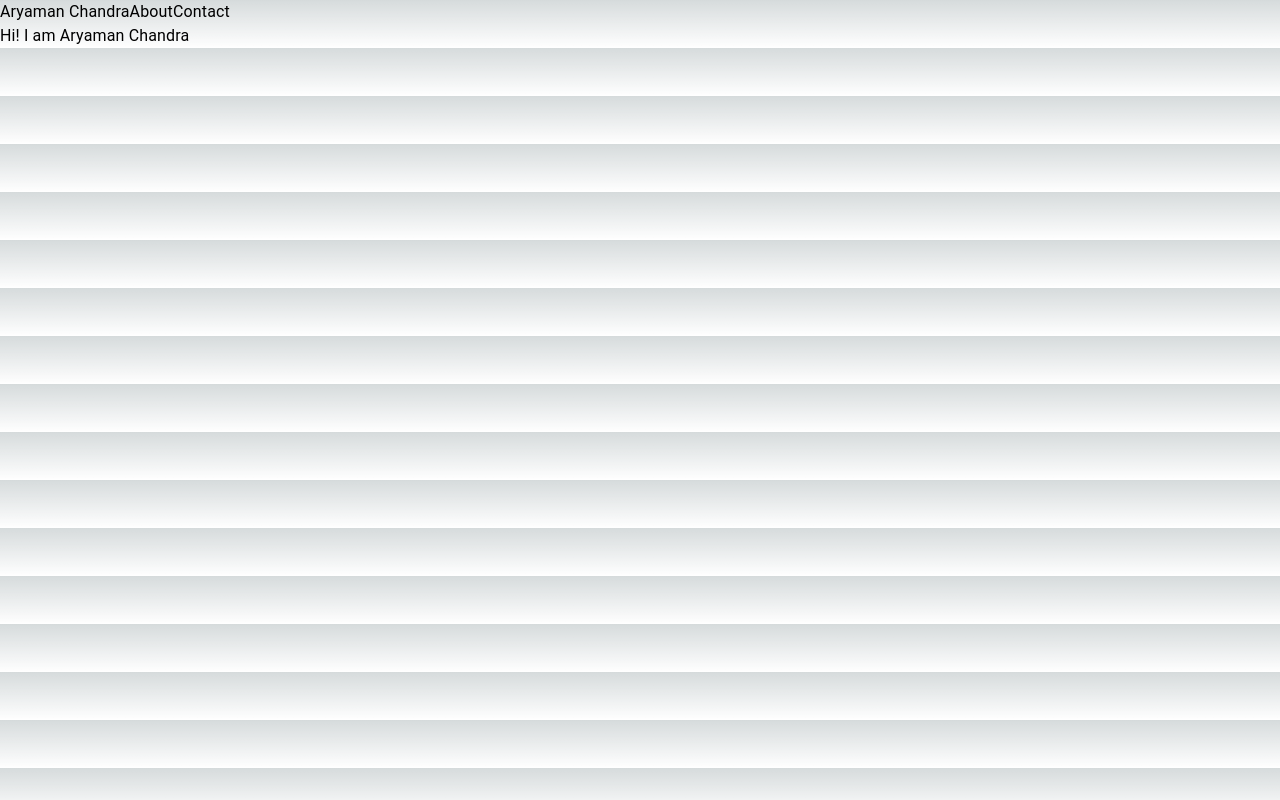
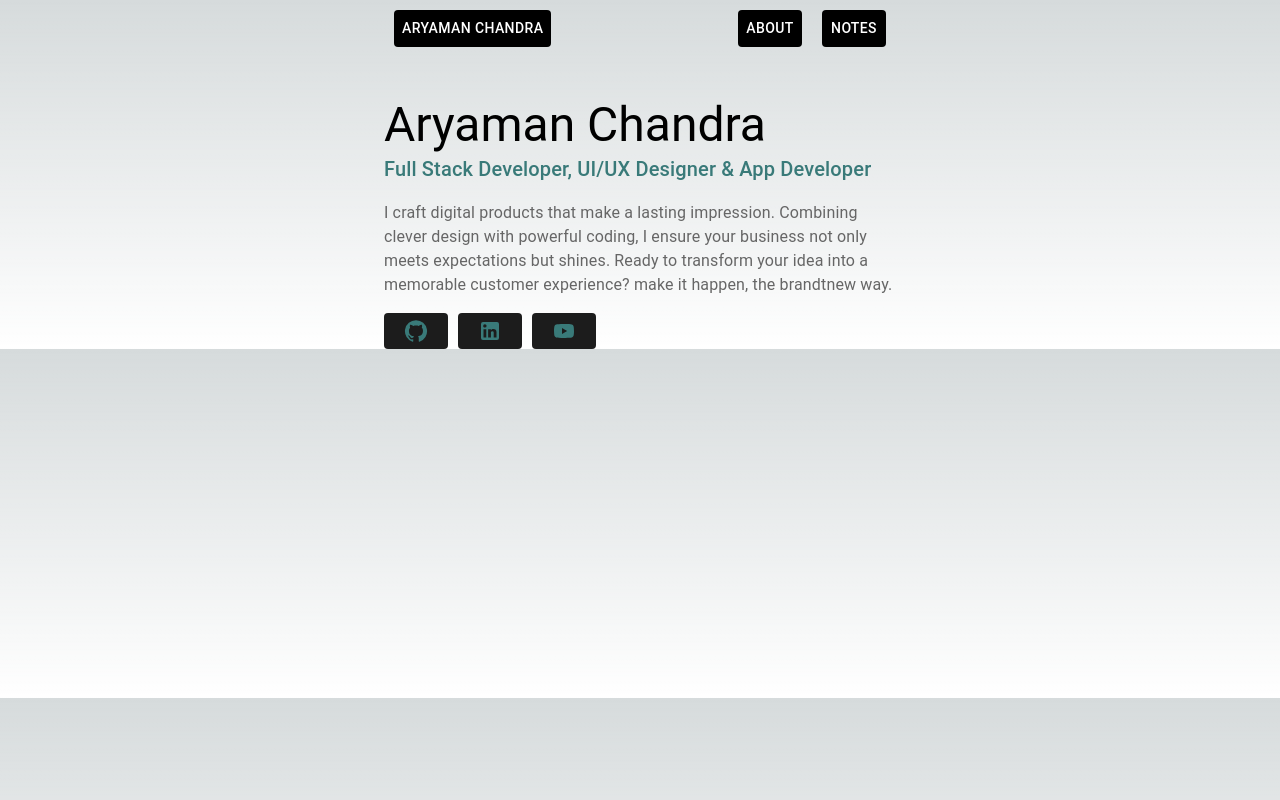
Before and after one commit to aryamanchandra/personalwebsite, a Next.js app: page / in a window 1280 px wide. Built offline with nearby package versions, Linux system fonts and the light colour scheme.

Commit message:
hero section and social buttons

```diff
--- a/package.json
+++ b/package.json
@@ -11,6 +11,7 @@
   "dependencies": {
     "@emotion/react": "^11.11.1",
     "@emotion/styled": "^11.11.0",
+    "@mui/icons-material": "^5.15.1",
     "@mui/material": "^5.15.1",
     "next": "14.0.3",
     "react": "^18",
--- a/src/app/components/Navbar.tsx
+++ b/src/app/components/Navbar.tsx
@@ -1,12 +1,13 @@
 import { Box, Link, Stack } from "@mui/material";
 import Typography from "@mui/material/Typography";
+import { NavbarButton } from "../../../style";
 
 export default function Navbar() {
   return (
-    <Stack direction="row">
-      <Typography>Aryaman Chandra</Typography>
-      <Typography>About</Typography>
-      <Typography>Contact</Typography>
+    <Stack direction="row" sx={{padding:"10px"}}>
+      <NavbarButton>Aryaman Chandra</NavbarButton>
+      <NavbarButton sx={{marginLeft:"auto", color:"white"}}>About</NavbarButton>
+      <NavbarButton sx={{marginLeft:"20px", color:"white"}}>Notes</NavbarButton>
     </Stack>
   );
 }
--- /dev/null
+++ b/src/app/components/Socialbar.tsx
@@ -0,0 +1,30 @@
+"use client"
+import GitHubIcon from "@mui/icons-material/GitHub";
+import LinkedInIcon from '@mui/icons-material/LinkedIn';
+import EmailIcon from '@mui/icons-material/Email';
+import YouTubeIcon from '@mui/icons-material/YouTube';
+import { Box, Button } from "@mui/material";
+import { SocialButton } from "../../../style";
+
+function SocialIcons({IconComponent, onClick}: { IconComponent: React.ComponentType; onClick: () => void }) {
+    return (
+      <SocialButton onClick={onClick} sx={{paddingLeft:"0px",paddingRight:"0px", marginRight:"10px"}}>
+        <IconComponent/>
+      </SocialButton>
+    );
+  }
+
+export default function Socialbar() {
+  const socialicons = [GitHubIcon,LinkedInIcon, YouTubeIcon];
+  return (
+    <Box>
+      {socialicons.map((Element, index) => (
+        <SocialIcons
+          key={index}
+          IconComponent={Element}
+          onClick={() => console.log('Button clicked')}
+        />
+      ))}
+    </Box>
+  );
+}
--- a/src/app/layout.tsx
+++ b/src/app/layout.tsx
@@ -1,8 +1,8 @@
 import type { Metadata } from "next";
 import { Inter } from "next/font/google";
 import "./globals.css";
-import Navbar from "./components/Navbar";
-import { Box, Typography } from "@mui/material";
+import { Box, ThemeProvider, Typography } from "@mui/material";
+import {theme} from "../../style";
 
 const inter = Inter({ subsets: ["latin"] });
 
@@ -24,8 +24,9 @@ export default function RootLayout({
         <meta name="description" content="Aryaman Chandra's personal website" />
       </head>
       <body className={inter.className}>
-        <Navbar />
+        <ThemeProvider theme={theme}>
         {children}
+        </ThemeProvider>
       </body>
     </html>
   );
--- a/src/app/page.tsx
+++ b/src/app/page.tsx
@@ -1,12 +1,24 @@
-import Image from "next/image";
-import styles from "./page.module.css";
 import { Box, Typography } from "@mui/material";
+import Navbar from "./components/Navbar";
+import Socialbar from "./components/Socialbar";
 
 export default function Home() {
   return (
-    <Box sx={{ width: "100%" }}>
-      <Box>
-        <Typography>Hi! I am Aryaman Chandra</Typography>
+    <Box sx={{ width: "40%", marginX: "auto" }}>
+      <Navbar />
+      <Box pt={5}>
+        <Typography variant="h3">Aryaman Chandra</Typography>
+        <Typography variant="h6" color="primary.light">
+          Full Stack Developer, UI/UX Designer & App Developer
+        </Typography>
+        <Typography py={2} color="#666666">
+          I craft digital products that make a lasting impression. Combining
+          clever design with powerful coding, I ensure your business not only
+          meets expectations but shines. Ready to transform your idea into a
+          memorable customer experience? make it happen, the brandtnew
+          way.
+        </Typography>
+        <Socialbar />
       </Box>
     </Box>
   );
--- /dev/null
+++ b/style.ts
@@ -0,0 +1,45 @@
+"use client"
+import { createTheme } from "@mui/material";
+import { Button, styled } from "@mui/material";
+
+const theme = createTheme({
+  palette: {
+    primary: {
+      main: "#E8E8E8", //light gray
+      light: "#397a79", //accent
+    },
+    secondary: {
+      main: "#0F0F0F", //dark
+      light: "#F2F9FF", //secondary accent
+      dark: "#41557A", //tertiary accent
+    },
+    info: {
+      main: "#666666", //normal text
+      light: "#B0B0B0", //light text
+    },
+    error: {
+      main: "#BB0A21", //red
+    },
+    success: {
+      main: "#007D55", //green
+    },
+  },
+});
+
+const NavbarButton = styled(Button)({
+    color: "white",
+    backgroundColor: "black !important",
+    "&:hover": {
+      backgroundColor: "#1c1c1c !important",
+    },
+  });
+
+  const SocialButton = styled(Button)({
+    backgroundColor: "#1c1c1c !important",
+    color:"#397a79",
+    "&:hover": {
+      backgroundColor: "#1c1c1c !important",
+    },
+  });
+
+export {theme, NavbarButton, SocialButton};
```
Also changed, not shown: 1 other file (tests, documents, lock files or other folders).
